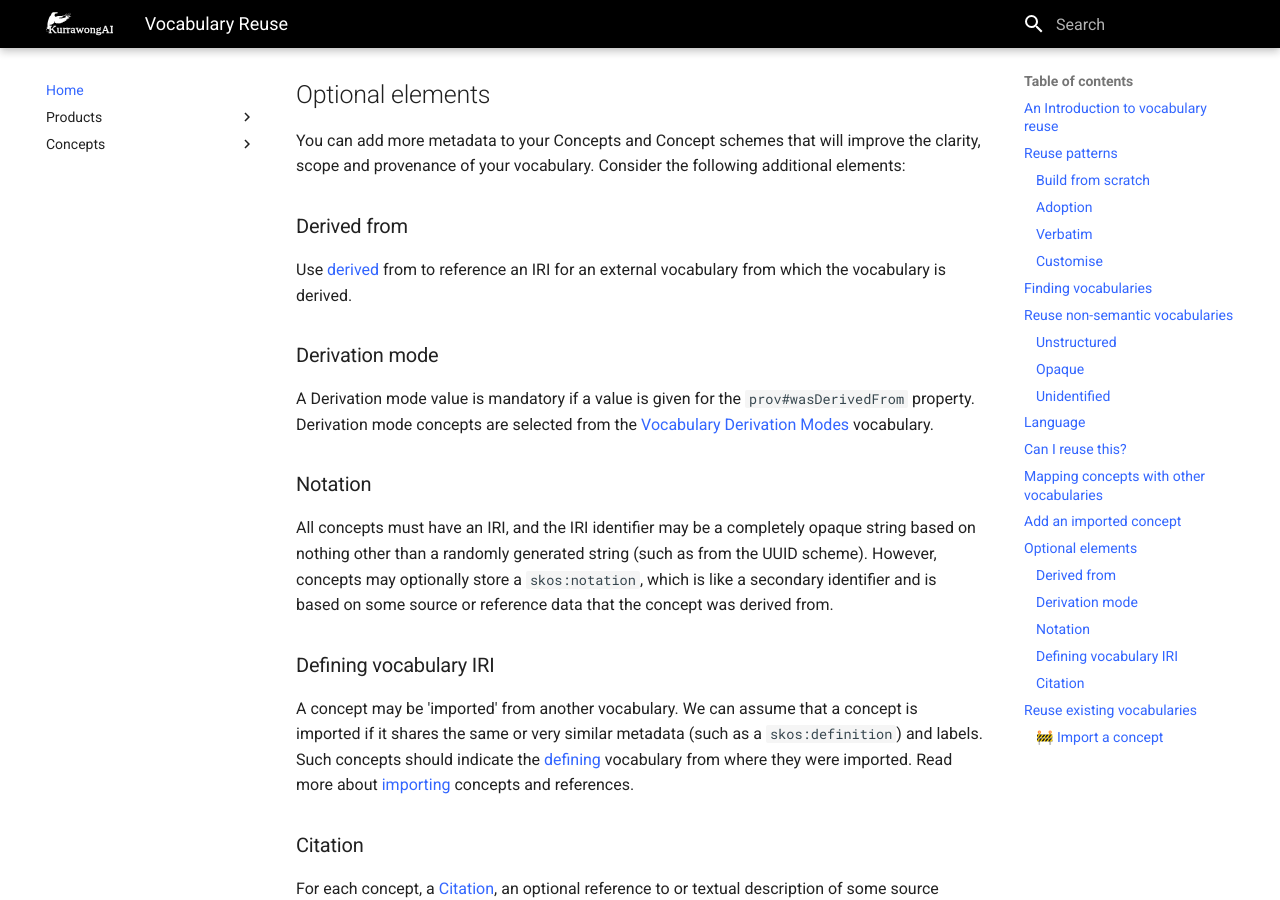
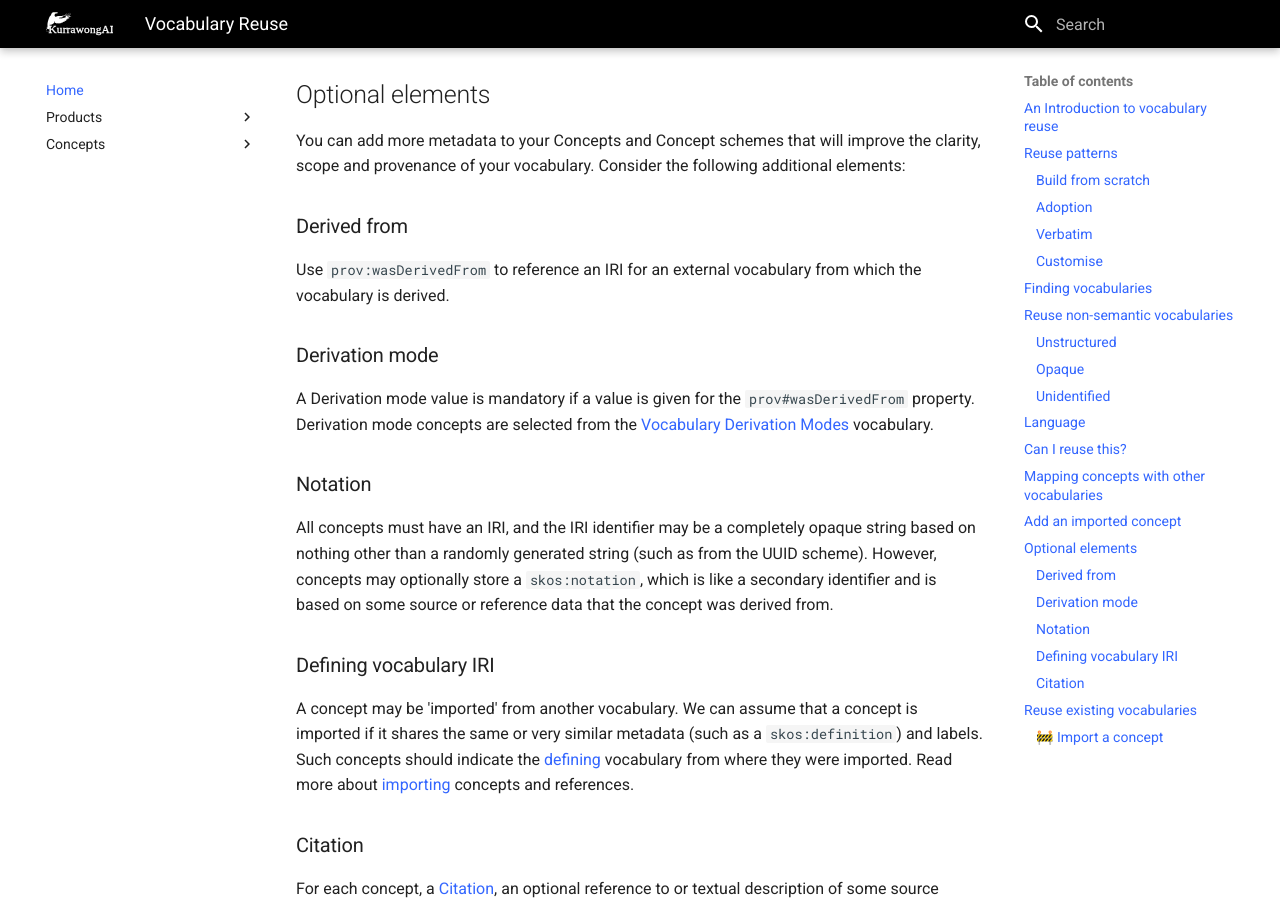
Before and after one commit to Kurrawong/docs, an MkDocs documentation site: the page built from docs/concepts/vocabs/vocab-reuse.md, in a window 1280 px wide and 900 px high, scrolled down 5743 px. Built offline with MkDocs 1.6.1 and Material for MkDocs 9.7.7, drawn with Linux system fonts in a browser that asks for light colours.

Commit message:
Update vocab-reuse.md

```diff
--- a/docs/concepts/vocabs/vocab-reuse.md
+++ b/docs/concepts/vocabs/vocab-reuse.md
@@ -179,7 +179,7 @@ You can add more metadata to your Concepts and Concept schemes that will improve
 
 ### Derived from
 
-Use [derived](http://www.w3.org/ns/prov#wasDerivedFrom) from to reference an IRI for an external vocabulary from which the vocabulary is derived.
+Use `prov:wasDerivedFrom` to reference an IRI for an external vocabulary from which the vocabulary is derived.
 
 ### Derivation mode
 
@@ -214,7 +214,6 @@ It's worth checking if there are existing vocabularies (published by a third par
 - workflows to suit vocabulary formats
 - derivation modes: the type and extent of reuse
 - how to indicate provenance and attribution
-
 
 💡 When constructing IRIs for an existing vocabulary, base the IRI suffix on any existing identifiers or tokens that may be present in the vocabulary.
 
```
